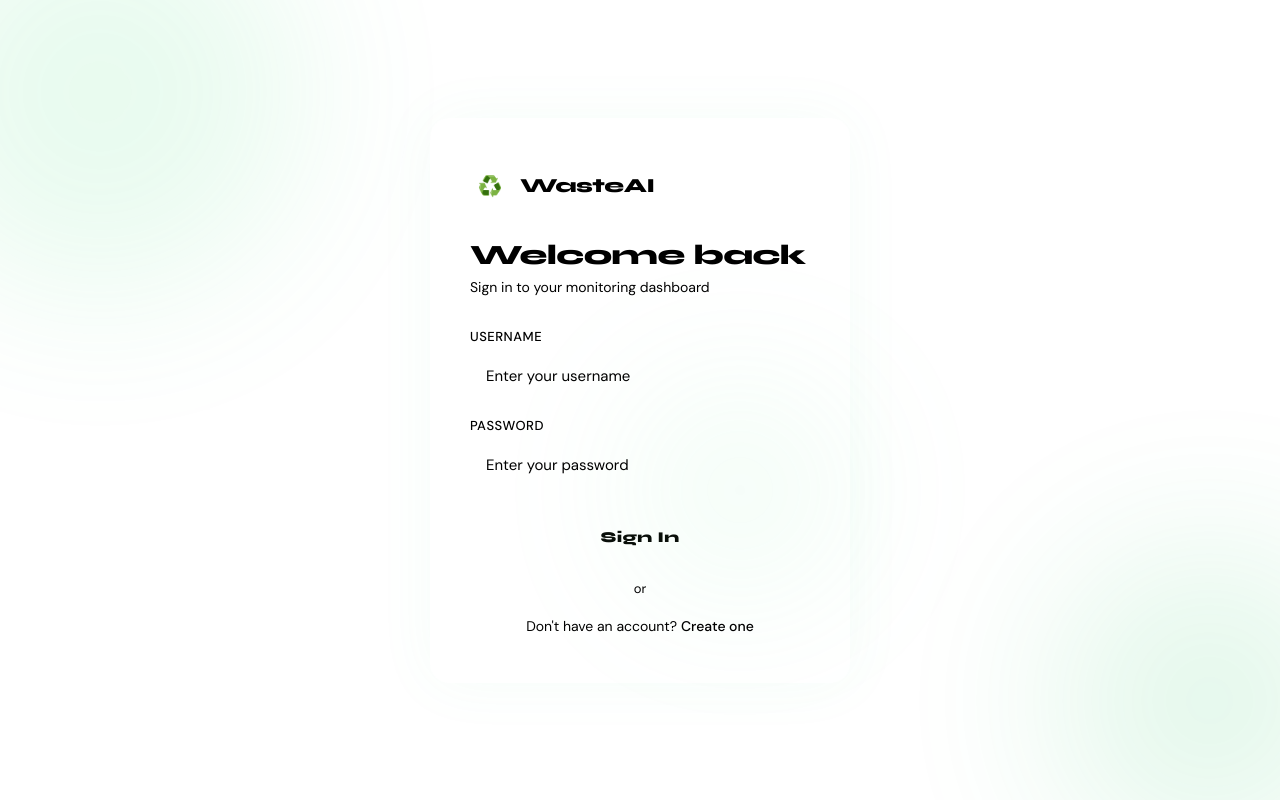
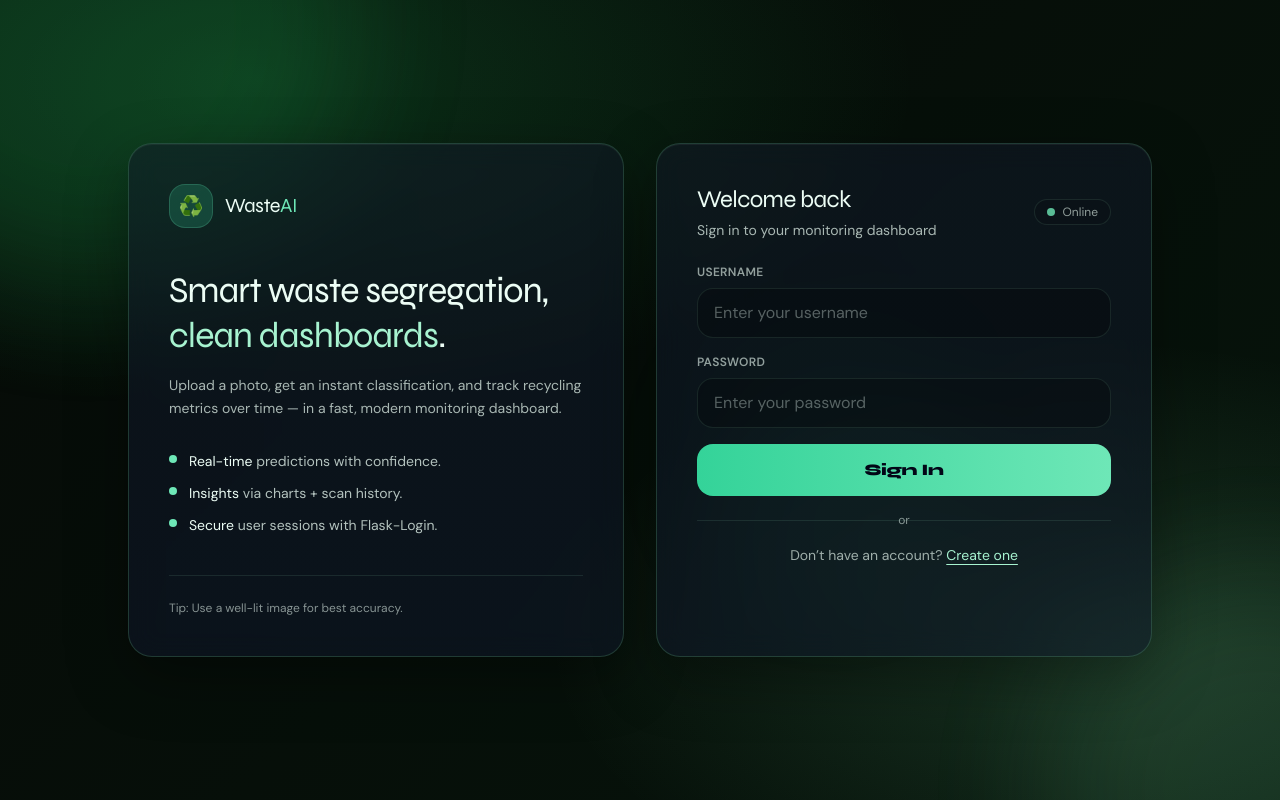
Before and after one commit to harshit-sharma08/AI-driven-Smart-Waste-Segregation-and-Sustainability-monitoring-system2, a Flask app: page /api/auth/login in a window 1280 px wide. Run offline with Flask 3, Linux system fonts and the light colour scheme; some libraries are stand-ins or nearby versions.

Commit message:
initial UI redesign for login page

```diff
--- a/templates/login.html
+++ b/templates/login.html
@@ -4,281 +4,230 @@
   <meta charset="UTF-8" />
   <meta name="viewport" content="width=device-width, initial-scale=1.0"/>
   <title>Login — WasteAI</title>
-  <link href="https://fonts.googleapis.com/css2?family=Syne:wght@400;600;800&family=DM+Sans:wght@300;400;500&display=swap" rel="stylesheet"/>
+
+  <link href="https://fonts.googleapis.com/css2?family=Syne:wght@400;600;800&family=DM+Sans:wght@300;400;500;600&display=swap" rel="stylesheet"/>
+  <script src="https://cdn.tailwindcss.com"></script>
+  <script>
+    tailwind.config = {
+      theme: {
+        extend: {
+          fontFamily: {
+            sans: ['DM Sans', 'ui-sans-serif', 'system-ui'],
+            display: ['Syne', 'ui-sans-serif', 'system-ui'],
+          },
+        },
+      },
+    };
+  </script>
+
   <style>
     :root {
-      :root {
-  --bg:        #050a05;   /* deeper dark background */
-  --surface:   #0f1f14;   /* rich dark green surface */
-  --border:    #1f3a2a;   /* smooth green border */
-
-  --green:     #22c55e;   /* vibrant primary green */
-  --green-dim: #14532d;   /* darker shade for buttons */
-
-  --accent:    #86efac;   /* light highlight green */
-
-  --text:      #ecfdf5;   /* soft white-green */
-  --muted:     #7c8f7c;   /* better readability */
-
-  --error:     #ef4444;   /* cleaner red */
-}
+      --bg0: #060a07;
+      --bg1: #06140b;
+      --card: rgba(17, 25, 40, 0.55);
+      --card2: rgba(15, 23, 42, 0.55);
+      --border: rgba(134, 239, 172, 0.18);
+      --text: #ecfdf5;
+      --muted: rgba(236, 253, 245, 0.68);
+      --green: #22c55e;
+      --error: #ef4444;
     }
 
-    * { margin: 0; padding: 0; box-sizing: border-box; }
-
     body {
-      background: var(--bg);
+      background: radial-gradient(1200px 600px at 20% 10%, rgba(34, 197, 94, 0.20), transparent 55%),
+                  radial-gradient(900px 500px at 85% 80%, rgba(134, 239, 172, 0.14), transparent 60%),
+                  linear-gradient(135deg, var(--bg0), var(--bg1));
       color: var(--text);
       font-family: 'DM Sans', sans-serif;
-      min-height: 100vh;
-      display: flex;
-      align-items: center;
-      justify-content: center;
-      overflow: hidden;
     }
 
-    /* Animated background blobs */
+    .glass {
+      background: linear-gradient(180deg, var(--card), var(--card2));
+      border: 1px solid var(--border);
+      box-shadow:
+        0 20px 60px rgba(0,0,0,0.35),
+        inset 0 1px 0 rgba(255,255,255,0.05);
+      backdrop-filter: blur(14px);
+    }
+
     .bg-blob {
       position: fixed;
-      border-radius: 50%;
-      filter: blur(80px);
-      opacity: 0.12;
-      animation: float 8s ease-in-out infinite;
+      border-radius: 9999px;
+      filter: blur(60px);
+      opacity: 0.20;
       pointer-events: none;
+      animation: floaty 10s ease-in-out infinite;
     }
-    .bg-blob.b1 { width: 400px; height: 400px; background: #4ade80; top: -100px; left: -100px; animation-delay: 0s; }
-    .bg-blob.b2 { width: 300px; height: 300px; background: #22c55e; bottom: -80px; right: -80px; animation-delay: 3s; }
-    .bg-blob.b3 { width: 200px; height: 200px; background: #86efac; top: 50%; left: 50%; animation-delay: 5s; }
+    .b1 { width: 520px; height: 520px; left: -180px; top: -220px; background: rgba(34,197,94,0.75); }
+    .b2 { width: 420px; height: 420px; right: -180px; bottom: -220px; background: rgba(134,239,172,0.55); animation-delay: 1.6s; }
+    .b3 { width: 240px; height: 240px; left: 55%; top: 45%; background: rgba(34,197,94,0.35); animation-delay: 3.1s; }
 
-    @keyframes float {
-      0%, 100% { transform: translateY(0px) scale(1); }
-      50%       { transform: translateY(-30px) scale(1.05); }
+    @keyframes floaty {
+      0%, 100% { transform: translateY(0) translateX(0) scale(1); }
+      50%      { transform: translateY(-22px) translateX(10px) scale(1.05); }
     }
 
-    .card {
-      background: var(--surface);
-      border: 1px solid var(--border);
-      border-radius: 20px;
-      padding: 48px 40px;
-      width: 100%;
-      max-width: 420px;
-      position: relative;
-      z-index: 1;
-      animation: slideUp 0.5s ease forwards;
-      box-shadow: 0 0 60px rgba(74, 222, 128, 0.05);
-    }
-
-    @keyframes slideUp {
-      from { opacity: 0; transform: translateY(30px); }
+    .fade-up { animation: fadeUp 520ms cubic-bezier(.2,.8,.2,1) both; }
+    @keyframes fadeUp {
+      from { opacity: 0; transform: translateY(14px); }
       to   { opacity: 1; transform: translateY(0); }
     }
 
-    .logo {
-      display: flex;
-      align-items: center;
-      gap: 10px;
-      margin-bottom: 32px;
-    }
-
-    .logo-icon {
-      width: 40px; height: 40px;
-      background: var(--green);
-      border-radius: 10px;
-      display: flex; align-items: center; justify-content: center;
-      font-size: 20px;
-    }
-
-    .logo-text {
-      font-family: 'Syne', sans-serif;
-      font-weight: 800;
-      font-size: 20px;
-      color: var(--text);
-      letter-spacing: -0.5px;
-    }
-
-    .logo-text span { color: var(--green); }
-
-    h1 {
-      font-family: 'Syne', sans-serif;
-      font-weight: 800;
-      font-size: 28px;
-      letter-spacing: -0.5px;
-      margin-bottom: 6px;
-    }
-
-    .subtitle {
-      color: var(--muted);
+    .message {
+      padding: 12px 14px;
+      border-radius: 12px;
       font-size: 14px;
-      margin-bottom: 32px;
-    }
-
-    .form-group {
-      margin-bottom: 18px;
-    }
-
-    label {
-      display: block;
-      font-size: 13px;
-      font-weight: 500;
-      color: var(--muted);
-      margin-bottom: 8px;
-      text-transform: uppercase;
-      letter-spacing: 0.5px;
-    }
-
-    input {
-      width: 100%;
-      background: var(--bg);
-      border: 1px solid var(--border);
-      border-radius: 10px;
-      padding: 13px 16px;
-      color: var(--text);
-      font-family: 'DM Sans', sans-serif;
-      font-size: 15px;
-      transition: border-color 0.2s, box-shadow 0.2s;
-      outline: none;
-    }
-
-    input:focus {
-      border-color: var(--green);
-      box-shadow: 0 0 0 3px rgba(74, 222, 128, 0.1);
-    }
-
-    input::placeholder { color: var(--muted); }
-
-    .btn {
-      width: 100%;
-      padding: 14px;
-      background: var(--green);
-      color: #0a0f0a;
-      border: none;
-      border-radius: 10px;
-      font-family: 'Syne', sans-serif;
-      font-weight: 700;
-      font-size: 15px;
-      cursor: pointer;
-      margin-top: 8px;
-      transition: transform 0.15s, box-shadow 0.15s, opacity 0.15s;
-      letter-spacing: 0.3px;
-    }
-
-    .btn:hover {
-      transform: translateY(-1px);
-      box-shadow: 0 8px 25px rgba(74, 222, 128, 0.3);
-    }
-
-    .btn:active { transform: translateY(0); }
-
-    .btn:disabled {
-      opacity: 0.6;
-      cursor: not-allowed;
-      transform: none;
-    }
-
-    .divider {
-      text-align: center;
-      color: var(--muted);
-      font-size: 13px;
-      margin: 20px 0;
-      position: relative;
-    }
-
-    .divider::before, .divider::after {
-      content: '';
-      position: absolute;
-      top: 50%;
-      width: 38%;
-      height: 1px;
-      background: var(--border);
-    }
-    .divider::before { left: 0; }
-    .divider::after  { right: 0; }
-
-    .link-row {
-      text-align: center;
-      font-size: 14px;
-      color: var(--muted);
-    }
-
-    .link-row a {
-      color: var(--green);
-      text-decoration: none;
-      font-weight: 500;
-    }
-
-    .link-row a:hover { text-decoration: underline; }
-
-    /* Error / Success message */
-    .message {
-      padding: 12px 16px;
-      border-radius: 8px;
-      font-size: 14px;
-      margin-bottom: 18px;
       display: none;
     }
-    .message.error   { background: rgba(248,113,113,0.1); border: 1px solid rgba(248,113,113,0.3); color: var(--error); }
-    .message.success { background: rgba(74,222,128,0.1);  border: 1px solid rgba(74,222,128,0.3);  color: var(--green); }
-    .message.show    { display: block; animation: fadeIn 0.3s ease; }
+    .message.error {
+      background: rgba(239, 68, 68, 0.12);
+      border: 1px solid rgba(239, 68, 68, 0.28);
+      color: #fecaca;
+    }
+    .message.success {
+      background: rgba(34, 197, 94, 0.12);
+      border: 1px solid rgba(34, 197, 94, 0.25);
+      color: #bbf7d0;
+    }
+    .message.show { display: block; animation: msgIn 260ms ease both; }
+    @keyframes msgIn { from { opacity:0; transform: translateY(-6px);} to { opacity:1; transform: translateY(0);} }
 
-    @keyframes fadeIn {
-      from { opacity: 0; transform: translateY(-5px); }
-      to   { opacity: 1; transform: translateY(0); }
-    }
-
-    /* Loading spinner inside button */
     .spinner {
       display: inline-block;
-      width: 16px; height: 16px;
-      border: 2px solid rgba(0,0,0,0.3);
-      border-top-color: #000;
-      border-radius: 50%;
-      animation: spin 0.6s linear infinite;
-      vertical-align: middle;
-      margin-right: 6px;
+      width: 16px;
+      height: 16px;
+      border: 2px solid rgba(0,0,0,0.25);
+      border-top-color: rgba(0,0,0,0.85);
+      border-radius: 9999px;
+      animation: spin 650ms linear infinite;
+      vertical-align: -3px;
+      margin-right: 8px;
     }
     @keyframes spin { to { transform: rotate(360deg); } }
   </style>
 </head>
-<body>
 
+<body class="min-h-screen overflow-x-hidden">
   <div class="bg-blob b1"></div>
   <div class="bg-blob b2"></div>
   <div class="bg-blob b3"></div>
 
-  <div class="card">
-
-    <div class="logo">
-      <div class="logo-icon">♻️</div>
-      <div class="logo-text">Waste<span>AI</span></div>
+  <main class="relative min-h-screen flex items-center justify-center px-4 py-10">
+    <div class="w-full max-w-5xl grid gap-8 lg:grid-cols-2 items-stretch">
+      <!-- Brand / Marketing panel -->
+      <section class="glass fade-up rounded-3xl p-7 sm:p-10 hidden lg:flex flex-col justify-between">
+        <div>
+          <div class="flex items-center gap-3">
+            <div class="h-11 w-11 rounded-2xl bg-emerald-400/20 border border-emerald-300/20 grid place-items-center">
+              <span class="text-xl">♻️</span>
+            </div>
+            <div class="font-display text-xl tracking-tight">
+              Waste<span class="text-emerald-300">AI</span>
+            </div>
           </div>
 
-    <h1>Welcome back</h1>
-    <p class="subtitle">Sign in to your monitoring dashboard</p>
+          <h1 class="mt-10 font-display text-4xl leading-tight tracking-tight">
+            Smart waste segregation,
+            <span class="text-emerald-200">clean dashboards</span>.
+          </h1>
+          <p class="mt-4 text-sm text-emerald-50/70 leading-relaxed max-w-md">
+            Upload a photo, get an instant classification, and track recycling metrics over time —
+            in a fast, modern monitoring dashboard.
+          </p>
 
-    <!-- Error / Success messages -->
-    <div class="message error"  id="errorMsg"></div>
-    <div class="message success" id="successMsg"></div>
-
-    <!-- Login Form -->
-    <div class="form-group">
-      <label for="username">Username</label>
-      <input type="text" id="username" placeholder="Enter your username" autocomplete="username"/>
+          <div class="mt-8 grid gap-3 text-sm text-emerald-50/75">
+            <div class="flex gap-3">
+              <span class="mt-1 h-2 w-2 rounded-full bg-emerald-300"></span>
+              <p><span class="text-emerald-50">Real-time</span> predictions with confidence.</p>
+            </div>
+            <div class="flex gap-3">
+              <span class="mt-1 h-2 w-2 rounded-full bg-emerald-300"></span>
+              <p><span class="text-emerald-50">Insights</span> via charts + scan history.</p>
+            </div>
+            <div class="flex gap-3">
+              <span class="mt-1 h-2 w-2 rounded-full bg-emerald-300"></span>
+              <p><span class="text-emerald-50">Secure</span> user sessions with Flask-Login.</p>
+            </div>
+          </div>
         </div>
 
-    <div class="form-group">
-      <label for="password">Password</label>
-      <input type="password" id="password" placeholder="Enter your password" autocomplete="current-password"/>
+        <div class="mt-10 pt-6 border-t border-emerald-200/10 text-xs text-emerald-50/55">
+          Tip: Use a well-lit image for best accuracy.
+        </div>
+      </section>
+
+      <!-- Auth card -->
+      <section class="glass fade-up rounded-3xl p-7 sm:p-10">
+        <div class="flex items-center justify-between gap-4">
+          <div>
+            <div class="font-display text-2xl tracking-tight">Welcome back</div>
+            <p class="mt-1 text-sm text-emerald-50/70">Sign in to your monitoring dashboard</p>
+          </div>
+          <div class="hidden sm:flex items-center gap-2 rounded-full border border-emerald-200/10 bg-black/10 px-3 py-1 text-xs text-emerald-50/60">
+            <span class="h-2 w-2 rounded-full bg-emerald-300/80"></span>
+            Online
+          </div>
         </div>
 
-    <button class="btn" id="loginBtn" onclick="handleLogin()">Sign In</button>
-
-    <div class="divider">or</div>
-
-    <div class="link-row">
-      Don't have an account? <a href="/api/auth/register">Create one</a>
+        <!-- Error / Success messages (IDs preserved for JS) -->
+        <div class="mt-6 space-y-3">
+          <div class="message error" id="errorMsg"></div>
+          <div class="message success" id="successMsg"></div>
         </div>
 
+        <!-- Fields (IDs preserved for JS; name attrs added but harmless) -->
+        <div class="mt-6 space-y-4">
+          <div>
+            <label for="username" class="block text-xs font-semibold tracking-wide text-emerald-50/60 uppercase">Username</label>
+            <div class="mt-2">
+              <input
+                id="username"
+                name="username"
+                type="text"
+                autocomplete="username"
+                placeholder="Enter your username"
+                class="w-full rounded-2xl bg-black/25 border border-emerald-200/10 px-4 py-3 text-emerald-50 placeholder:text-emerald-50/35 outline-none transition focus:border-emerald-300/40 focus:ring-4 focus:ring-emerald-400/10"
+              />
             </div>
+          </div>
+
+          <div>
+            <label for="password" class="block text-xs font-semibold tracking-wide text-emerald-50/60 uppercase">Password</label>
+            <div class="mt-2">
+              <input
+                id="password"
+                name="password"
+                type="password"
+                autocomplete="current-password"
+                placeholder="Enter your password"
+                class="w-full rounded-2xl bg-black/25 border border-emerald-200/10 px-4 py-3 text-emerald-50 placeholder:text-emerald-50/35 outline-none transition focus:border-emerald-300/40 focus:ring-4 focus:ring-emerald-400/10"
+              />
+            </div>
+          </div>
+
+          <button
+            class="w-full rounded-2xl bg-gradient-to-r from-emerald-400 to-emerald-300 text-slate-950 font-display font-extrabold tracking-tight py-3.5 transition hover:brightness-110 active:translate-y-[1px] disabled:opacity-60 disabled:cursor-not-allowed"
+            id="loginBtn"
+            onclick="handleLogin()"
+          >
+            Sign In
+          </button>
+
+          <div class="relative py-2">
+            <div class="h-px w-full bg-emerald-200/10"></div>
+            <div class="absolute inset-0 flex items-center justify-center">
+              <span class="px-3 text-xs text-emerald-50/55 bg-transparent">or</span>
+            </div>
+          </div>
+
+          <p class="text-sm text-emerald-50/65 text-center">
+            Don’t have an account?
+            <a href="/api/auth/register" class="text-emerald-200 hover:text-emerald-100 underline underline-offset-4">Create one</a>
+          </p>
+        </div>
+      </section>
+    </div>
+  </main>
 
   <script>
     // Allow Enter key to submit
@@ -291,16 +240,13 @@
       const password = document.getElementById('password').value;
       const btn      = document.getElementById('loginBtn');
 
-      // Clear old messages
       hideMessages();
 
-      // Basic validation
       if (!username || !password) {
         showError('Please fill in all fields.');
         return;
       }
 
-      // Show loading state
       btn.disabled = true;
       btn.innerHTML = '<span class="spinner"></span>Signing in...';
 
@@ -321,7 +267,6 @@
           btn.disabled = false;
           btn.innerHTML = 'Sign In';
         }
-
       } catch (err) {
         showError('Cannot connect to server. Is it running?');
         btn.disabled = false;
@@ -346,6 +291,5 @@
       document.getElementById('successMsg').classList.remove('show');
     }
   </script>
-
 </body>
 </html>
```
Lines whose indentation alone changed are shown as unchanged.
